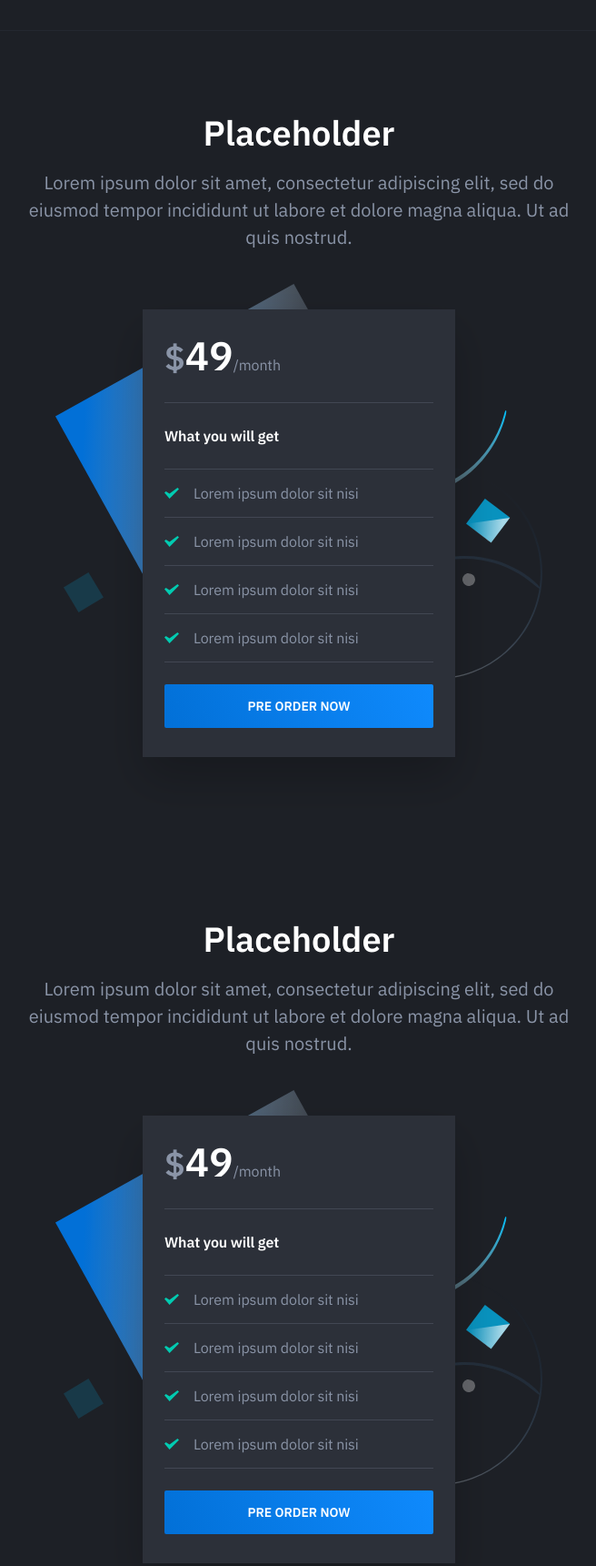
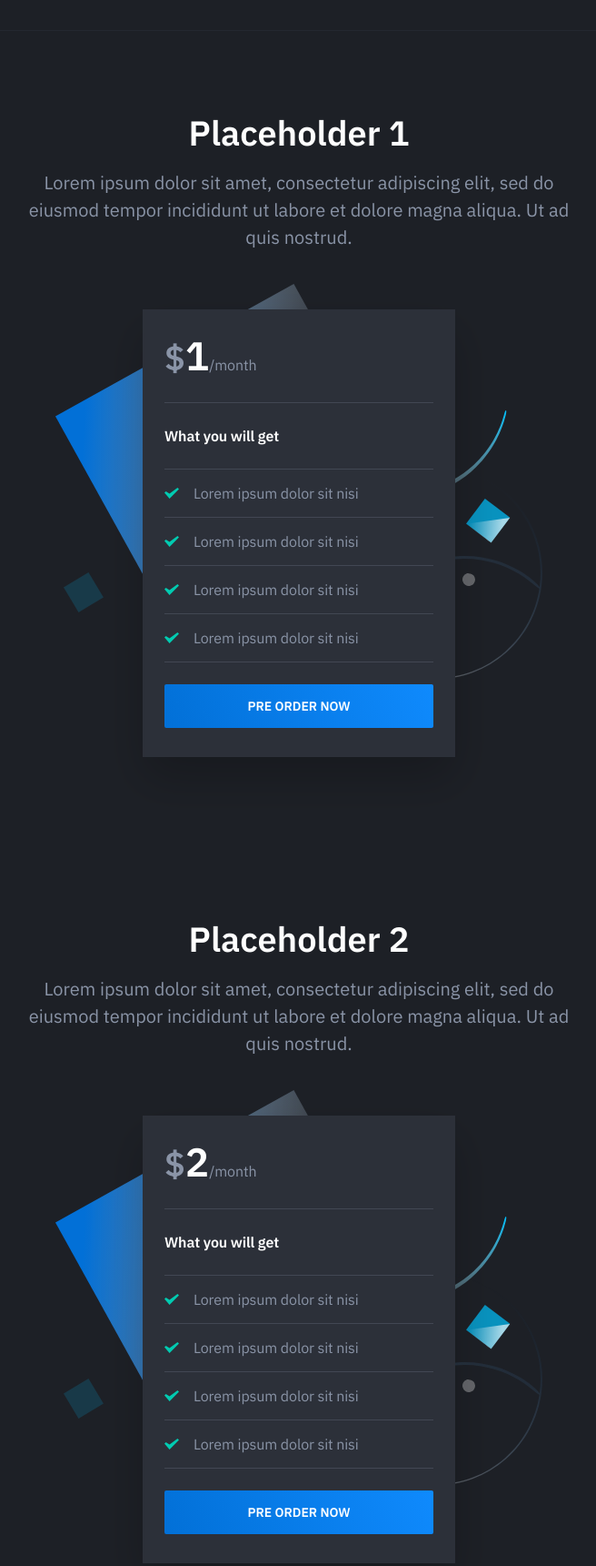
Before and after one commit to KieraDEV/PunchHost-Client, a plain HTML site: page index.html in a window 1280 px wide. Shown: the part 860-2581 px from the top of the page at 91% size, without its empty margins (311-967 px from the left). Drawn offline with nearby package versions, Linux system fonts and the light colour scheme.

Commit message:
Update index.html

```diff
--- a/index.html
+++ b/index.html
@@ -92,7 +92,7 @@
                 <div class="container-sm">
                     <div class="pricing-inner section-inner">
                         <div class="pricing-header text-center">
-                            <h2 class="section-title mt-0">Placeholder</h2>
+                            <h2 class="section-title mt-0">Placeholder 1</h2>
                             <p class="section-paragraph mb-0">Lorem ipsum dolor sit amet, consectetur adipiscing elit, sed do eiusmod tempor incididunt ut labore et dolore magna aliqua. Ut ad quis nostrud.</p>
                         </div>
 						<div class="pricing-tables-wrap">
@@ -100,7 +100,7 @@
                                 <div class="pricing-table-inner is-revealing">
                                     <div class="pricing-table-main">
                                         <div class="pricing-table-header pb-24">
-                                            <div class="pricing-table-price"><span class="pricing-table-price-currency h2">$</span><span class="pricing-table-price-amount h1">49</span><span class="text-xs">/month</span></div>
+                                            <div class="pricing-table-price"><span class="pricing-table-price-currency h2">$</span><span class="pricing-table-price-amount h1">1</span><span class="text-xs">/month</span></div>
                                         </div>
 										<div class="pricing-table-features-title text-xs pt-24 pb-24">What you will get</div>
                                         <ul class="pricing-table-features list-reset text-xs">
@@ -132,7 +132,7 @@
                 <div class="container-sm">
                     <div class="pricing-inner section-inner">
                         <div class="pricing-header text-center">
-                            <h2 class="section-title mt-0">Placeholder</h2>
+                            <h2 class="section-title mt-0">Placeholder 2</h2>
                             <p class="section-paragraph mb-0">Lorem ipsum dolor sit amet, consectetur adipiscing elit, sed do eiusmod tempor incididunt ut labore et dolore magna aliqua. Ut ad quis nostrud.</p>
                         </div>
 						<div class="pricing-tables-wrap">
@@ -140,7 +140,7 @@
                                 <div class="pricing-table-inner is-revealing">
                                     <div class="pricing-table-main">
                                         <div class="pricing-table-header pb-24">
-                                            <div class="pricing-table-price"><span class="pricing-table-price-currency h2">$</span><span class="pricing-table-price-amount h1">49</span><span class="text-xs">/month</span></div>
+                                            <div class="pricing-table-price"><span class="pricing-table-price-currency h2">$</span><span class="pricing-table-price-amount h1">2</span><span class="text-xs">/month</span></div>
                                         </div>
 										<div class="pricing-table-features-title text-xs pt-24 pb-24">What you will get</div>
                                         <ul class="pricing-table-features list-reset text-xs">
@@ -172,7 +172,7 @@
                 <div class="container-sm">
                     <div class="pricing-inner section-inner">
                         <div class="pricing-header text-center">
-                            <h2 class="section-title mt-0">Placeholder</h2>
+                            <h2 class="section-title mt-0">Placeholder 3</h2>
                             <p class="section-paragraph mb-0">Lorem ipsum dolor sit amet, consectetur adipiscing elit, sed do eiusmod tempor incididunt ut labore et dolore magna aliqua. Ut ad quis nostrud.</p>
                         </div>
 						<div class="pricing-tables-wrap">
@@ -180,7 +180,7 @@
                                 <div class="pricing-table-inner is-revealing">
                                     <div class="pricing-table-main">
                                         <div class="pricing-table-header pb-24">
-                                            <div class="pricing-table-price"><span class="pricing-table-price-currency h2">$</span><span class="pricing-table-price-amount h1">49</span><span class="text-xs">/month</span></div>
+                                            <div class="pricing-table-price"><span class="pricing-table-price-currency h2">$</span><span class="pricing-table-price-amount h1">3</span><span class="text-xs">/month</span></div>
                                         </div>
 										<div class="pricing-table-features-title text-xs pt-24 pb-24">What you will get</div>
                                         <ul class="pricing-table-features list-reset text-xs">
```
